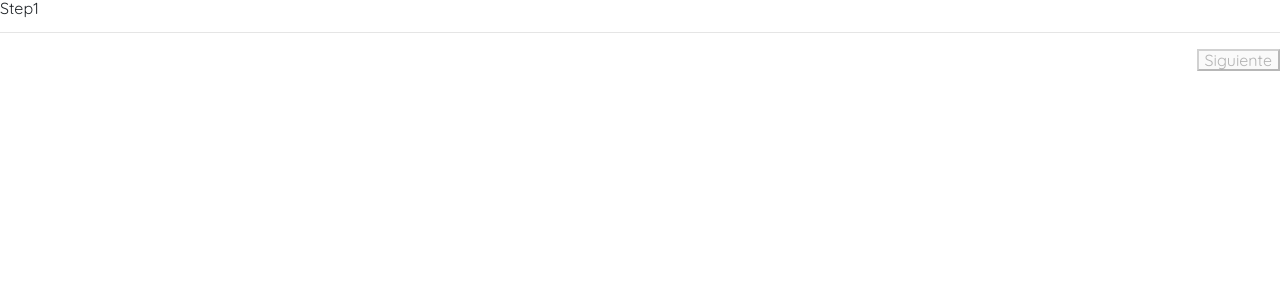
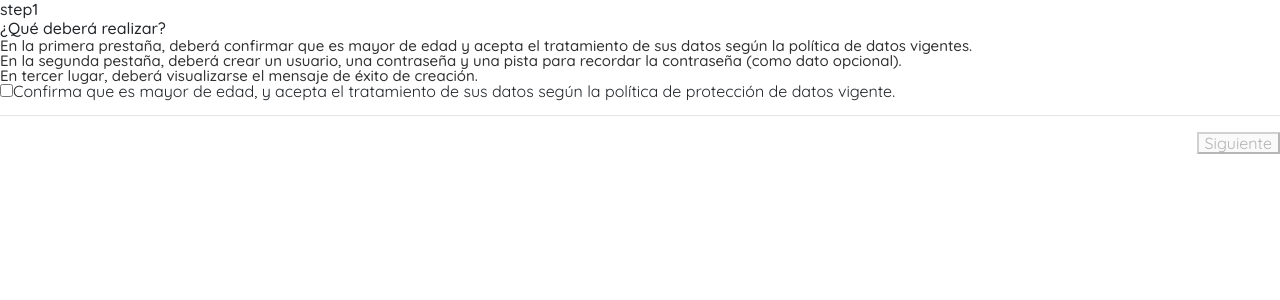
Before and after one commit to javisastre/wh-wizard, a React (Create React App) app: page / in a window 1280 px wide. Shown: the top 300 px of the page. Built offline with nearby package versions, Linux system fonts and the light colour scheme.

Commit message:
step 1 implemented properly

```diff
--- a/src/components/Wizard/steps/Step1.tsx
+++ b/src/components/Wizard/steps/Step1.tsx
@@ -1,7 +1,52 @@
-import React from "react";
+import React, { ChangeEvent, useContext, useEffect, useState } from "react";
+import { WizardContext } from "../../../WizardContext";
+import { IStep1, IWizardData } from "../utils/interfaces";
 
 const Step1 = () => {
-  return <div>Step1</div>;
+  const { setStep1Done, wizardData, setWizardData } = useContext(WizardContext);
+
+  const [data, setData] = useState<IStep1>(wizardData.step1);
+
+  const handleData = (e: ChangeEvent<HTMLInputElement>) =>
+    setData({ ...data, confirmPrivacy: e.target.checked });
+
+  useEffect(() => {
+    const isAllDataFilled = () => (data.confirmPrivacy ? true : false);
+
+    isAllDataFilled() && setStep1Done(isAllDataFilled());
+    setWizardData((prev: IWizardData) => ({ ...prev, step1: data }));
+  }, [data, setStep1Done, setWizardData]);
+
+  return (
+    <div>
+      <h2>step1</h2>
+      <div>
+        <h6>¿Qué deberá realizar?</h6>
+        <p>
+          En la primera prestaña, deberá confirmar que es mayor de edad y acepta
+          el tratamiento de sus datos según la política de datos vigentes.
+        </p>
+        <p>
+          En la segunda pestaña, deberá crear un usuario, una contraseña y una
+          pista para recordar la contraseña (como dato opcional).
+        </p>
+        <p>
+          En tercer lugar, deberá visualizarse el mensaje de éxito de creación.
+        </p>
+      </div>
+      <input
+        id='confirmPrivacy'
+        name='confirmPrivacy'
+        type='checkbox'
+        checked={data.confirmPrivacy}
+        onChange={handleData}
+      />
+      <label htmlFor='confirmPrivacy'>
+        Confirma que es mayor de edad, y acepta el tratamiento de sus datos
+        según la política de protección de datos vigente.
+      </label>
+    </div>
+  );
 };
 
 export default Step1;
```
